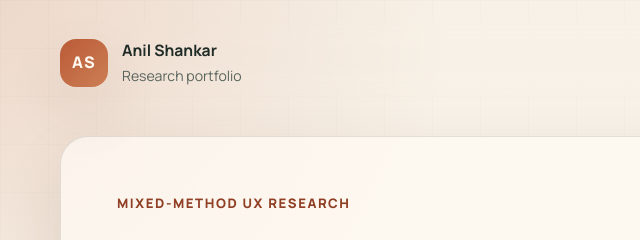
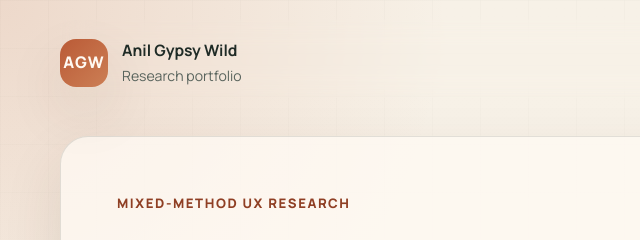
Before and after one commit to anilgypsywild/anilgypsywild.github.io, a plain HTML site: page index.html in a window 1280 px wide. Shown: the top 240 px of the page, 0-640 px from the left. Drawn offline with Linux system fonts and the light colour scheme.

Commit message:
Update portfolio name to Anil Gypsy Wild

```diff
--- a/index.html
+++ b/index.html
@@ -3,10 +3,10 @@
   <head>
     <meta charset="UTF-8" />
     <meta name="viewport" content="width=device-width, initial-scale=1.0" />
-    <title>Anil Shankar | Research Portfolio</title>
+    <title>Anil Gypsy Wild | Research Portfolio</title>
     <meta
       name="description"
-      content="Research portfolio for Anil Shankar featuring mixed-method UX research, quantitative survey design, persona systems, and decision-ready product strategy."
+      content="Research portfolio for Anil Gypsy Wild featuring mixed-method UX research, quantitative survey design, persona systems, and decision-ready product strategy."
     />
     <meta name="color-scheme" content="light" />
     <link rel="preconnect" href="https://fonts.googleapis.com" />
@@ -21,9 +21,9 @@
     <div class="page-shell">
       <header class="site-header">
         <a class="brand" href="#top">
-          <span class="brand-mark">AS</span>
+          <span class="brand-mark">AGW</span>
           <span class="brand-copy">
-            <strong>Anil Shankar</strong>
+            <strong>Anil Gypsy Wild</strong>
             <span>Research portfolio</span>
           </span>
         </a>
```
